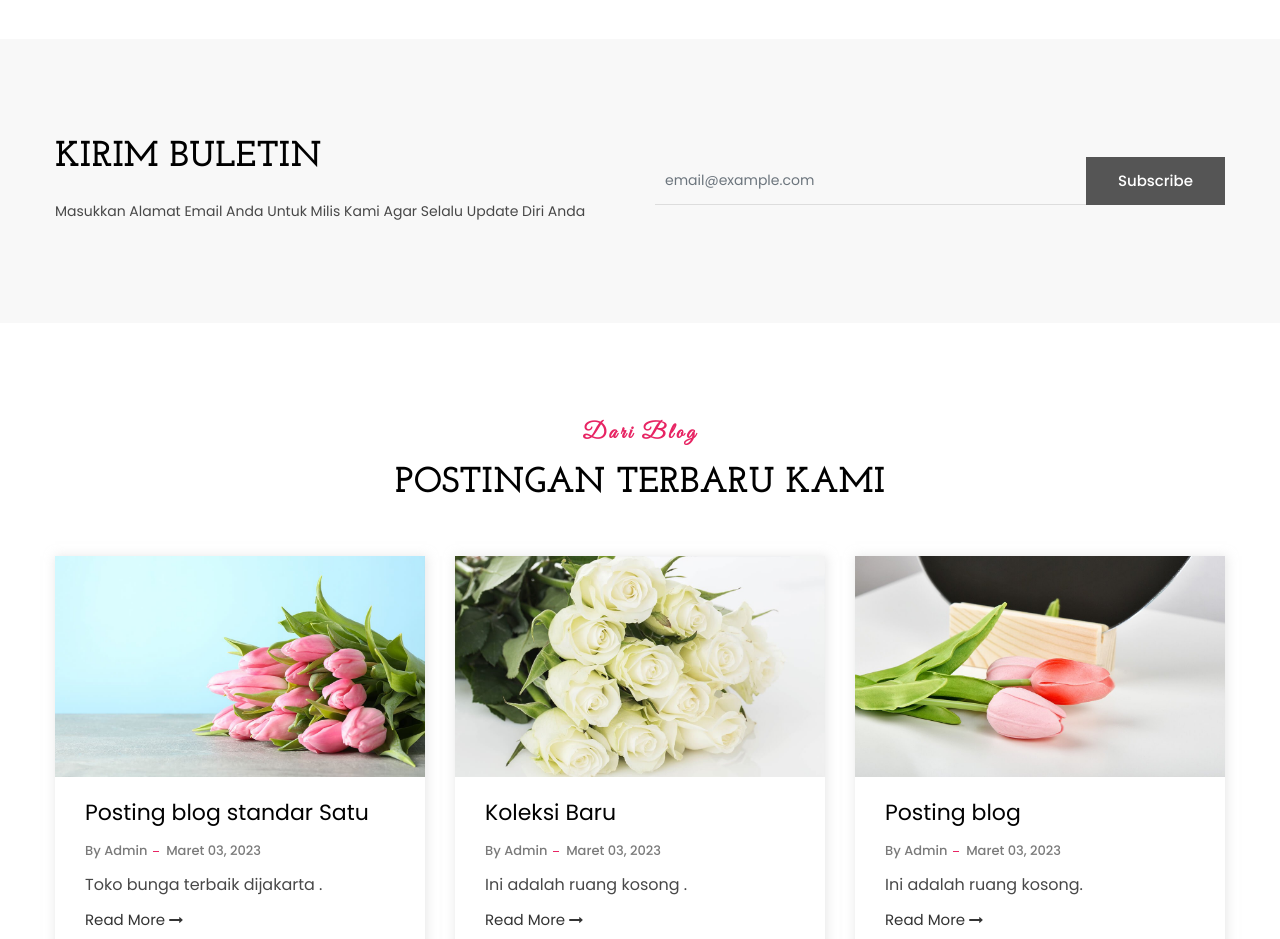
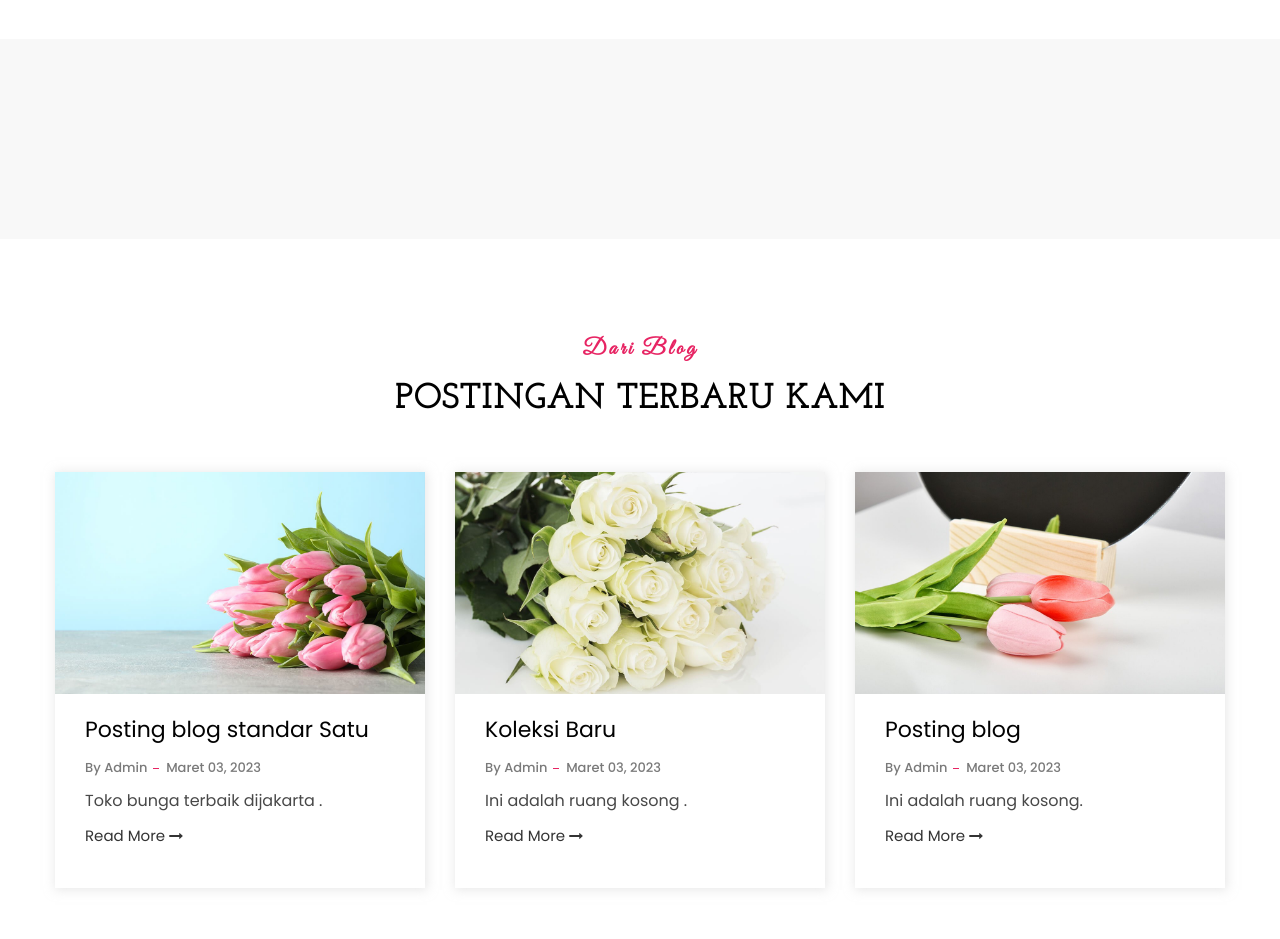
Before and after one commit to nixy-pro/TOKO-BUNGA, a plain HTML site: page index.html in a window 1280 px wide. Shown: the part 3960-4899 px from the top of the page. Drawn offline with Linux system fonts and the light colour scheme.

Commit message:
Update index.html

```diff
--- a/index.html
+++ b/index.html
@@ -1353,8 +1353,7 @@
                 <!--Section Title Start-->
                 <div class="col-md-6 col-custom">
                     <div class="section-title text-left mb-35">
-                        <h3 class="section-title-3">Kirim Buletin</h3>
-                        <p class="desc-content mb-0">Masukkan Alamat Email Anda Untuk Milis Kami Agar Selalu Update Diri Anda</p>
+
                     </div>
                 </div>
                 <!--Section Title End-->
@@ -1362,8 +1361,7 @@
                     <div class="news-latter-box">
                         <div class="newsletter-form-wrap text-center">
                             <form id="mc-form" class="mc-form">
-                                <input type="email" id="mc-email" class="form-control email-box" placeholder="email@example.com" name="EMAIL">
-                                <button id="mc-submit" class="btn rounded-0" type="submit">Subscribe</button>
+
                             </form>
                             <!-- mailchimp-alerts Start -->
                             <div class="mailchimp-alerts text-centre">
```
